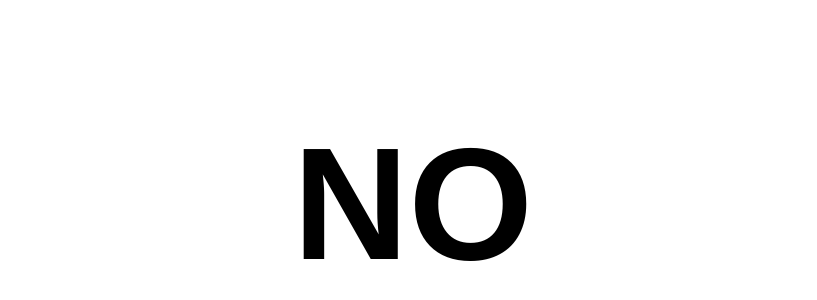
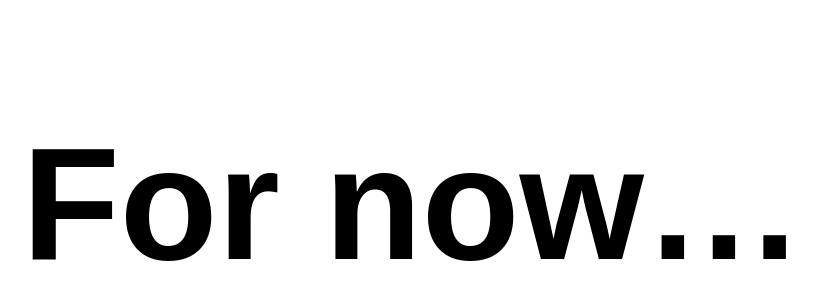
Before and after one commit to rossdakin/didtrumpopengovernmentyet, a plain HTML site: page index.html in a window 1280 px wide. Shown: the part 96-396 px from the top of the page, without its empty margins (227-1044 px from the left). Drawn offline with Linux system fonts and the light colour scheme.

Commit message:
Update index.html

```diff
--- a/index.html
+++ b/index.html
@@ -60,7 +60,7 @@
   </head>
   <body>
     <main>
-      <span id="answer">NO</span>
+      <span id="answer">For now…</span>
     </main>
     <!-- Global site tag (gtag.js) - Google Analytics -->
     <script async src="https://www.googletagmanager.com/gtag/js?id=UA-3918832-19"></script>
```
